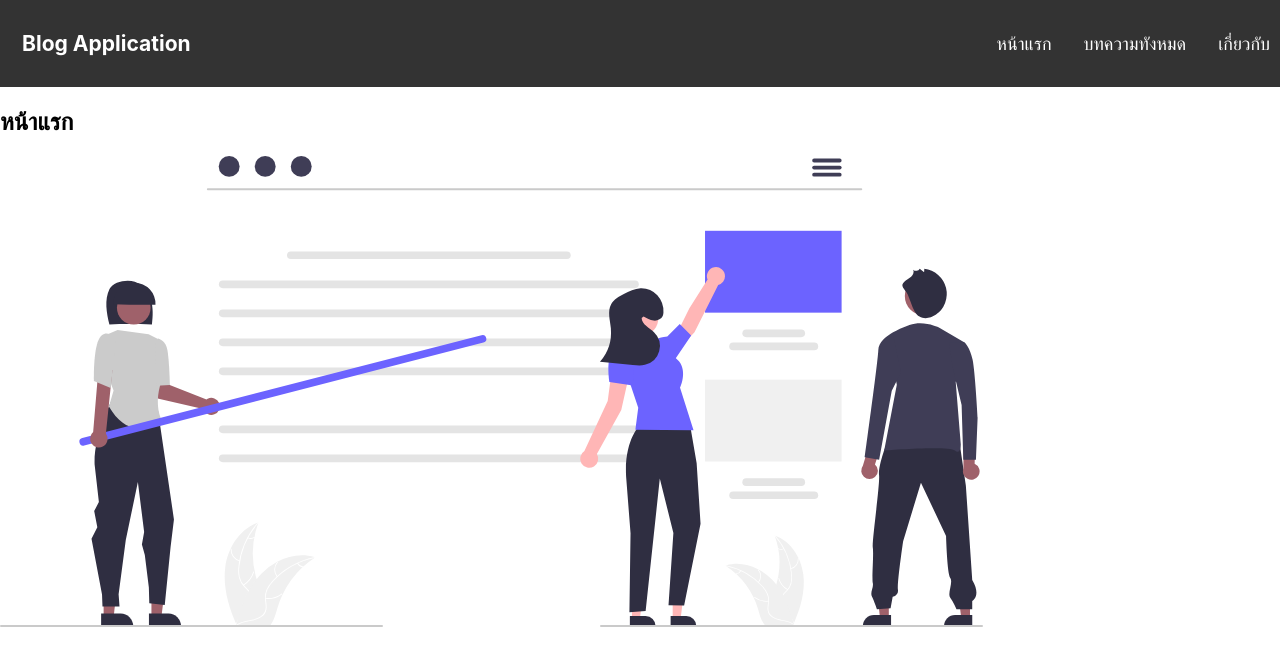
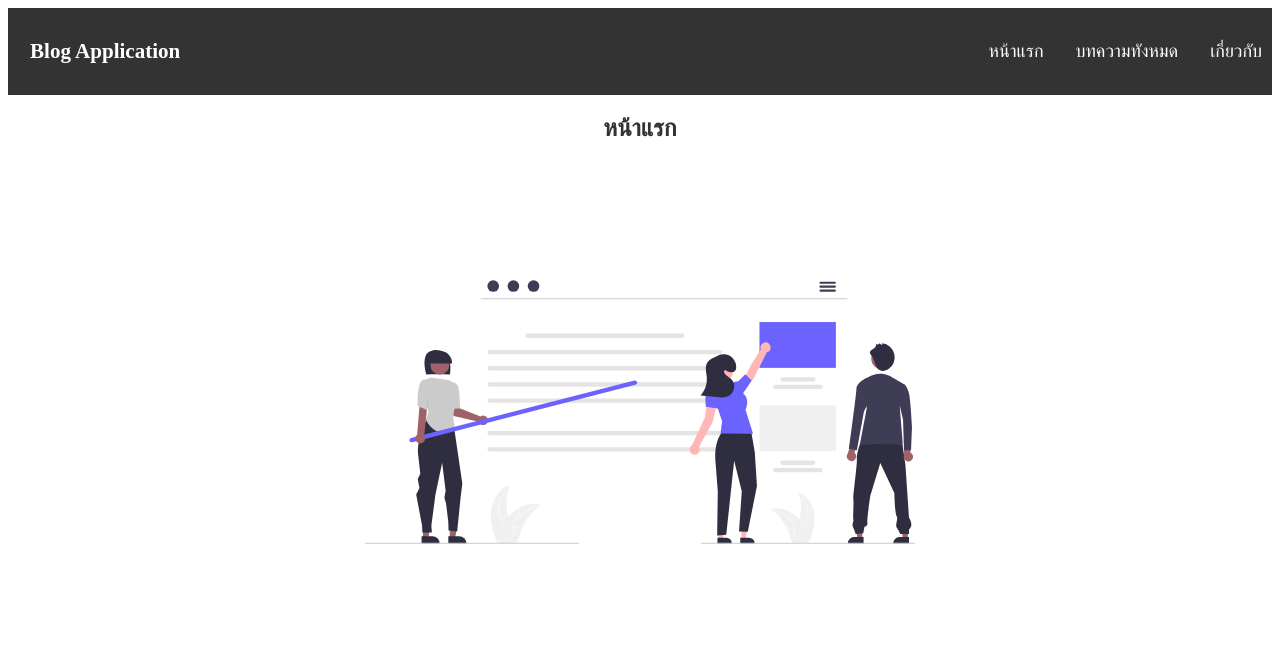
Before and after one commit to Dewz10/Training_React, a React (Create React App) app in the folder react-blog-app/: page / in a window 1280 px wide. Shown: the top 666 px of the page. Built offline with nearby package versions, Linux system fonts and the light colour scheme.

Commit message:
Update index.css

```diff
--- a/react-blog-app/src/index.css
+++ b/react-blog-app/src/index.css
@@ -1,13 +1,16 @@
-body {
-  margin: 0;
-  font-family: -apple-system, BlinkMacSystemFont, 'Segoe UI', 'Roboto', 'Oxygen',
-    'Ubuntu', 'Cantarell', 'Fira Sans', 'Droid Sans', 'Helvetica Neue',
-    sans-serif;
-  -webkit-font-smoothing: antialiased;
-  -moz-osx-font-smoothing: grayscale;
+.container {
+  display: flex;
+  flex-direction: column;
+  justify-content: center;
+  align-items: center;
 }
 
-code {
-  font-family: source-code-pro, Menlo, Monaco, Consolas, 'Courier New',
-    monospace;
+.title {
+  color: #333;
+  text-align: center;
 }
+
+img{
+  width: 550px;
+  height: 500px;
+}
```
